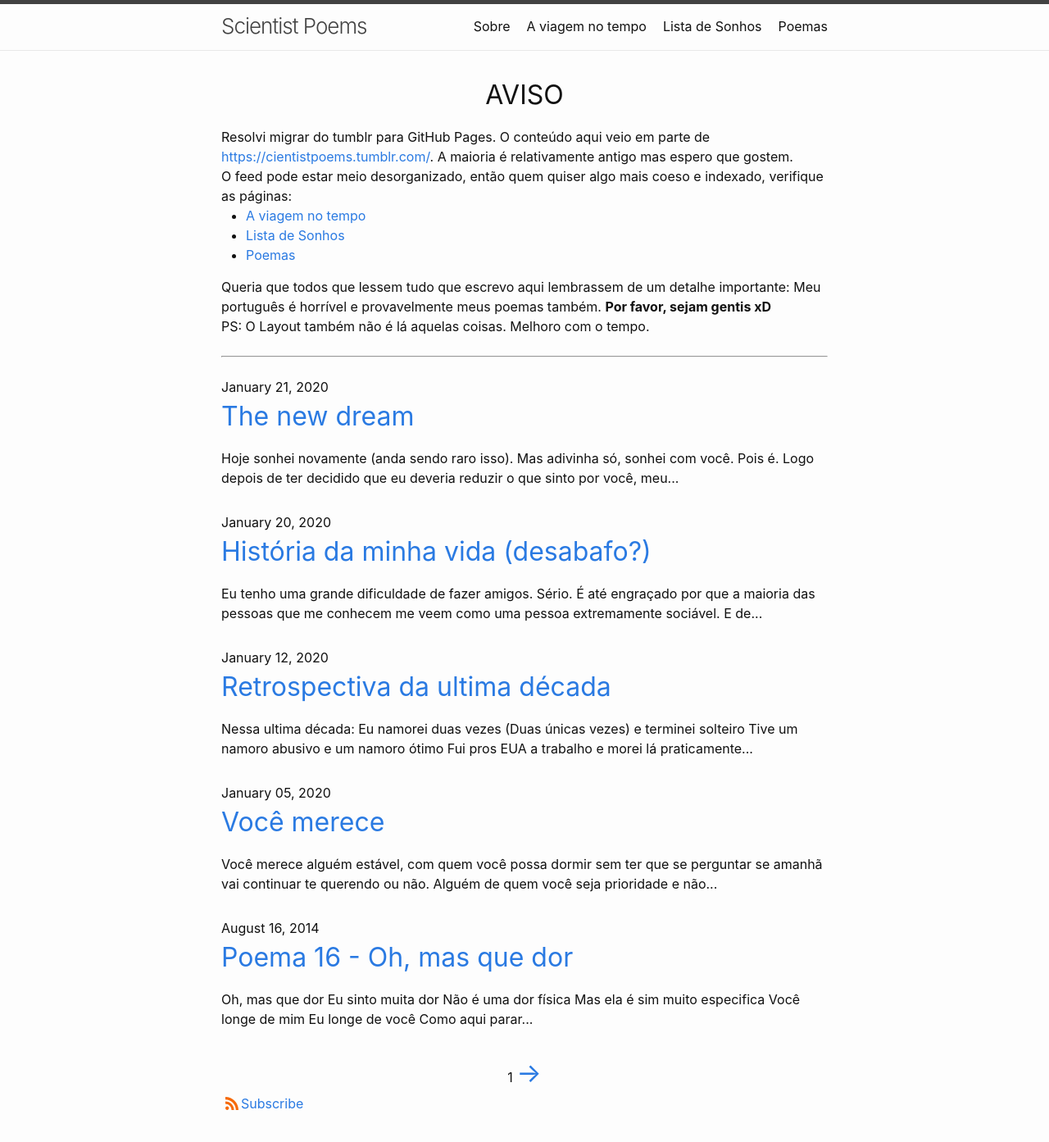
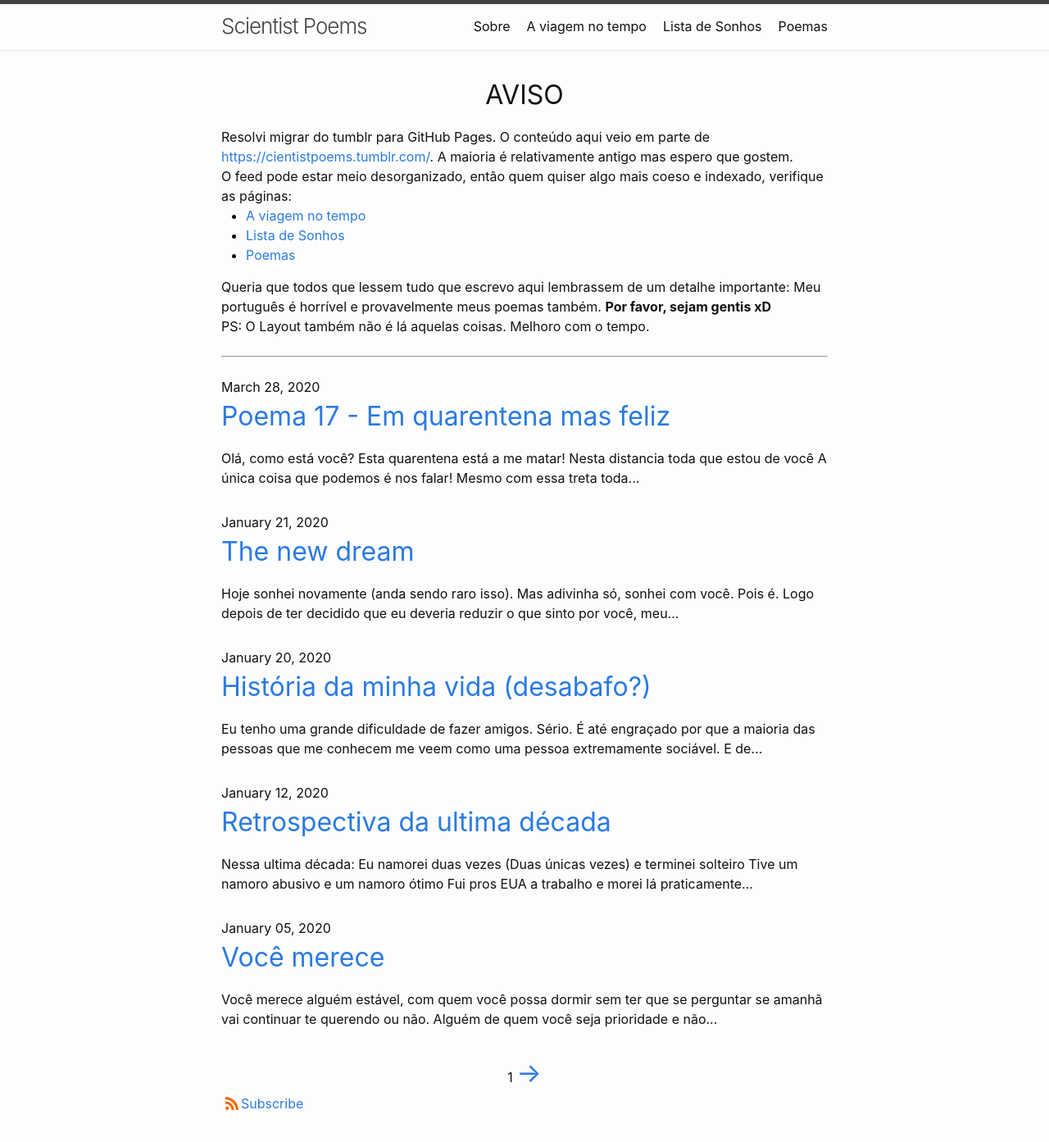
Before and after one commit to racerxdl/ScientistPoems, a Jekyll site: the page built from index.html, in a window 1280 px wide and 1400 px high. Shown: the top 1393 px of the window at 82% size. Built offline with Jekyll 4.4.1, drawn with Linux system fonts in a browser that asks for light colours; the list of posts is cut into pages by our own code.

Commit message:
Adicionado Poema 17

```diff
--- /dev/null
+++ b/_posts/2020-03-28-em-quarentena-mas-feliz.md
@@ -0,0 +1,38 @@
+---
+layout: post
+title: Poema 17 - Em quarentena mas feliz
+date: '2020-03-28T17:05:00-03:00'
+tags:
+- Amor
+- namorada
+- dor
+- sombra
+- luz
+- inteligencia
+- beleza
+- tristeza
+- triste
+- quarentena
+- corona
+- virus
+---
+
+Olá, como está você?<br/>
+Esta quarentena está a me matar!<br/>
+Nesta distancia toda que estou de você<br/>
+A única coisa que podemos é nos falar!<br/>
+<br/>
+Mesmo com essa treta toda do corona<br/>
+Estou assim super feliz<br/>
+Mesmo com a distância toda<br/>
+Você ainda me faz feliz!<br/>
+<br/>
+Imagina nós em baixo de umas árvores<br/>
+Com aquele som de água relaxante<br/>
+O qual consigo ficar sem meus pavores<br/>
+Ao lado de sua beleza exuberante<br/>
+<br/>
+Tudo bem, fico apenas a imaginar<br/>
+Você ao meu ladinho, cheio de carinhos<br/>
+Mas a sua existência sempre me faz pensar<br/>
+Que por esse todo tempo vale te esperar<br/>
--- a/pages/poemas.md
+++ b/pages/poemas.md
@@ -24,3 +24,4 @@ Criei essa página para organizar melhor os poemas que faço. Abaixo estarão li
 * [Poema 14 - Por que chora, bebê?](/2014/07/15/poema-14-por-que-chora-beb%C3%AA.html)
 * [Poema 15 - Meu grande amor](/2014/07/15/poema-15-meu-grande-amor.html)
 * [Poema 16 - Oh, mas que dor](/2014/08/16/poema-16-oh-mas-que-dor.html)
+* [Poema 17 - Em quarentena mas feliz](/2020/03/28/em-quarentena-mas-feliz.html)
```
